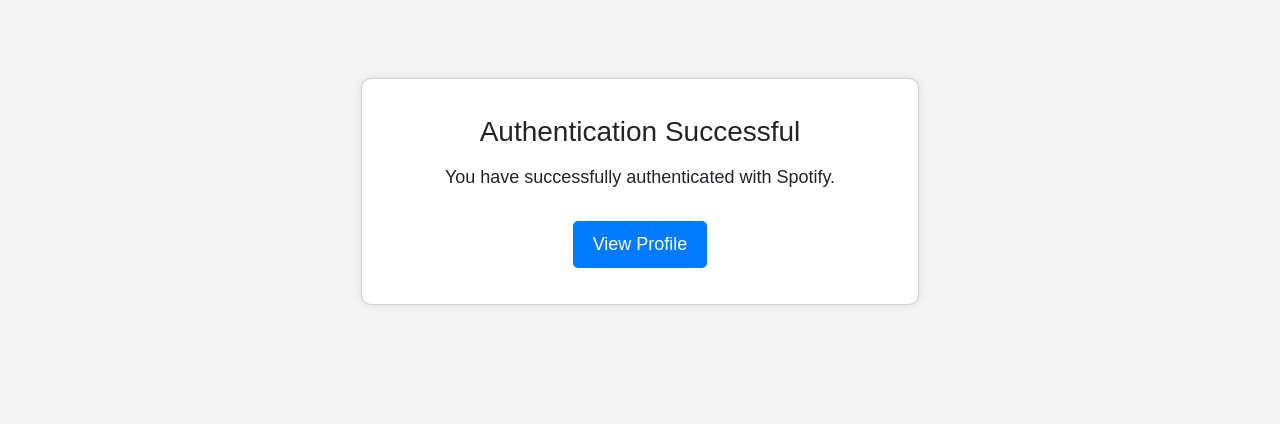
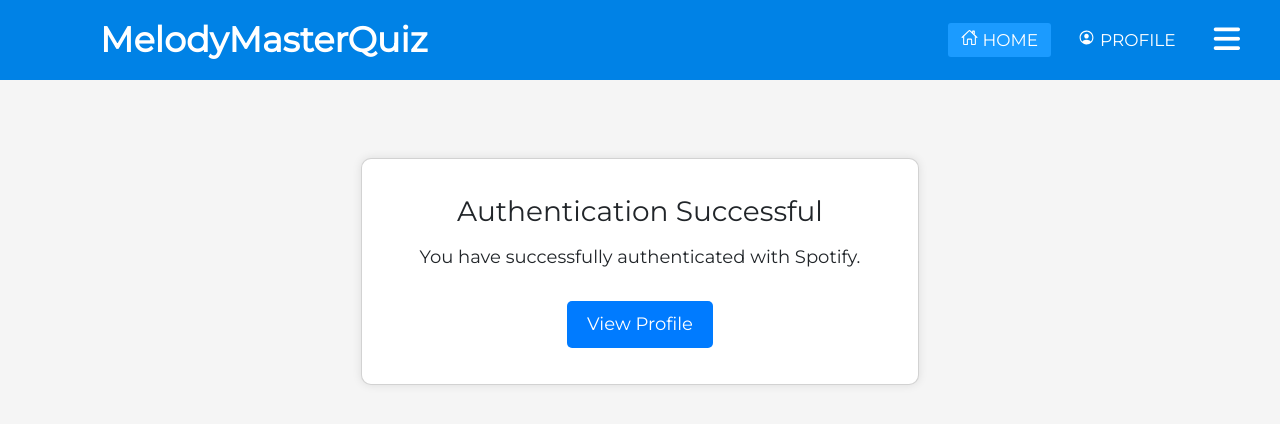
Before and after one commit to ArhipDolya/MelodyMasterQuiz, a Django app: page /callback/ in a window 1280 px wide. Shown: the top 424 px of the page. Run offline with Django 4.2, Linux system fonts and the light colour scheme; data that the repository does not hold is empty; some libraries are stand-ins or nearby versions.

Commit message:
Add app names to urls.py both apps and create a flexible navbar with all the necessary functionality

```diff
--- a/MelodyQuizApp/templates/MelodyQuizApp/homepage.html
+++ b/MelodyQuizApp/templates/MelodyQuizApp/homepage.html
@@ -7,6 +7,4 @@
 
 {% block content %}
     <h1>Homepage</h1>
-
-    <a href="{% url 'profile' %}">Profile</a>
 {% endblock %}
--- a/MelodyQuizApp/urls.py
+++ b/MelodyQuizApp/urls.py
@@ -3,6 +3,8 @@
 from . import views
 
 
+app_name = 'MelodyQuizApp'
+
 urlpatterns = [
     path('', views.homepage, name='homepage'),
 
--- a/spotify_auth_app/templates/callback.html
+++ b/spotify_auth_app/templates/callback.html
@@ -18,7 +18,7 @@
                     <div class="card-body">
                         <h1 class="card-title">Authentication Successful</h1>
                         <p class="card-text">You have successfully authenticated with Spotify.</p>
-                        <a href="{% url 'profile' %}" class="btn btn-primary">View Profile</a>
+                        <a href="{% url 'spotify_auth_app:profile' %}" class="btn btn-primary">View Profile</a>
                     </div>
                 </div>
             </div>
--- a/spotify_auth_app/templates/profile.html
+++ b/spotify_auth_app/templates/profile.html
@@ -22,7 +22,7 @@
                             <p><strong>Email:</strong> <span id="email-toggle" class="email-toggle">Click to reveal email</span></p>
                             <p><strong>Country:</strong> {{ user_data.country }}</p>
                         </div>
-                        <a href="{% url 'homepage' %}" class="homepage-button">Homepage</a>
+                        <a href="{% url 'MelodyQuizApp:homepage' %}" class="homepage-button">Homepage</a>
                     </div>
                 </div>
             </div>
--- a/spotify_auth_app/urls.py
+++ b/spotify_auth_app/urls.py
@@ -1,5 +1,8 @@
 from django.urls import path
 from . import views
+
+
+app_name = 'spotify_auth_app'
 
 urlpatterns = [
     path('login/', views.login, name='login'),
--- a/spotify_auth_app/views.py
+++ b/spotify_auth_app/views.py
@@ -30,7 +30,7 @@
 def profile(request):
     # Check if the user is authenticated
     if 'access_token' not in request.session:
-        return redirect('login')
+        return redirect('spotify_auth_app:login')
 
     access_token = request.session['access_token']
     headers = {'Authorization': f'Bearer {access_token}'}
--- /dev/null
+++ b/static/css/navbar.css
@@ -0,0 +1,110 @@
+* {
+    padding: 0;
+    margin: 0;
+    text-decoration: none;
+    list-style: none;
+    box-sizing: border-box;
+}
+
+body {
+    font-family: montserrat;
+}
+
+nav {
+    background: #0082e6;
+    height: 80px;
+    width: 100%;
+}
+
+label.logo {
+    color: white;
+    font-size: 35px;
+    line-height: 80px;
+    padding: 0 100px;
+    font-weight: bold;
+}
+
+nav ul {
+    float: right;
+    margin-right: 20px;
+}
+
+nav ul li {
+    display: inline-block;
+    line-height: 80px;
+    margin: 0 5px;
+}
+
+nav ul li a {
+    color: white;
+    font-size: 17px;
+    padding: 7px 13px;
+    border-radius: 3px;
+    text-transform: uppercase;
+    text-decoration: none;
+}
+
+a.active, a:hover {
+    background: #1b9bff;
+    transition: .5s;
+}
+
+.checkbtn{
+    font-size: 30px;
+    color: white;
+    float: right;
+    line-height: 80px;
+    margin-right: 40px;
+    cursor: pointer;
+}
+
+#check {
+    display: none;
+}
+
+@media(max-width: 952px) {
+    label.logo {
+        font-size: 30px;
+        padding-left: 50px;
+    }
+
+    nav ul li a {
+        font-size: 16px;
+    }
+}
+
+@media(max-width: 852px) {
+    .checkbtn {
+        display: block;
+    }
+    ul {
+        position: fixed;
+        width: 100%;
+        height: 100hv;
+        background: #2c3e50;
+        top: 80px;
+        left: -100%;
+        text-align: center;
+        transition: all .5s;
+    }
+
+    nav ul li{
+        display: block;
+        margin: 50px 0;
+        line-height: 30px;
+    }
+
+    nav ul li a{
+        font-size: 20px;
+    }
+
+    a:hover, a:active{
+        background: none;
+        color: #0082e6;
+    }
+
+    #check:checked ~ ul{
+        left: 0;
+
+    }
+}
--- a/templates/base.html
+++ b/templates/base.html
@@ -17,6 +17,7 @@
     {% endblock %}
 </head>
 <body>
+    {% include 'components/navbar.html' %}
 
     {% block content %}
 
--- /dev/null
+++ b/templates/components/navbar.html
@@ -0,0 +1,37 @@
+{% load static %}
+
+<link href="https://fonts.googleapis.com/css2?family=Montserrat&display=swap" rel="stylesheet">
+<link rel='stylesheet' type='text/css' href="{% static 'css/navbar.css' %}">
+<script src="https://kit.fontawesome.com/a076d05399.js" crossorigin="anonymous"></script>
+<nav>
+    <input type='checkbox' id='check'>
+    <label for='check' class='checkbtn'>
+        <i class='fas fa-bars'></i>
+    </label>
+    <label class='logo'>MelodyMasterQuiz</label>
+    <ul>
+        <li>
+            <li><a href="{% url 'MelodyQuizApp:homepage' %}" class="active">
+                <span>
+                    <ion-icon name="home-outline"></ion-icon>
+                </span>
+                Home</a>
+            </li>
+        </li>
+
+        <li>
+            <a href="{% url 'spotify_auth_app:profile' %}">
+                <span>
+                    <ion-icon name="person-circle-outline"></ion-icon>
+                </span>
+                <span class='text'>Profile</span>
+            </a>
+        </li>
+
+
+    </ul>
+</nav>
+
+
+<script type="module" src="https://unpkg.com/ionicons@7.1.0/dist/ionicons/ionicons.esm.js"></script>
+<script nomodule src="https://unpkg.com/ionicons@7.1.0/dist/ionicons/ionicons.js"></script>
```
Also changed, not shown: db.sqlite3.
